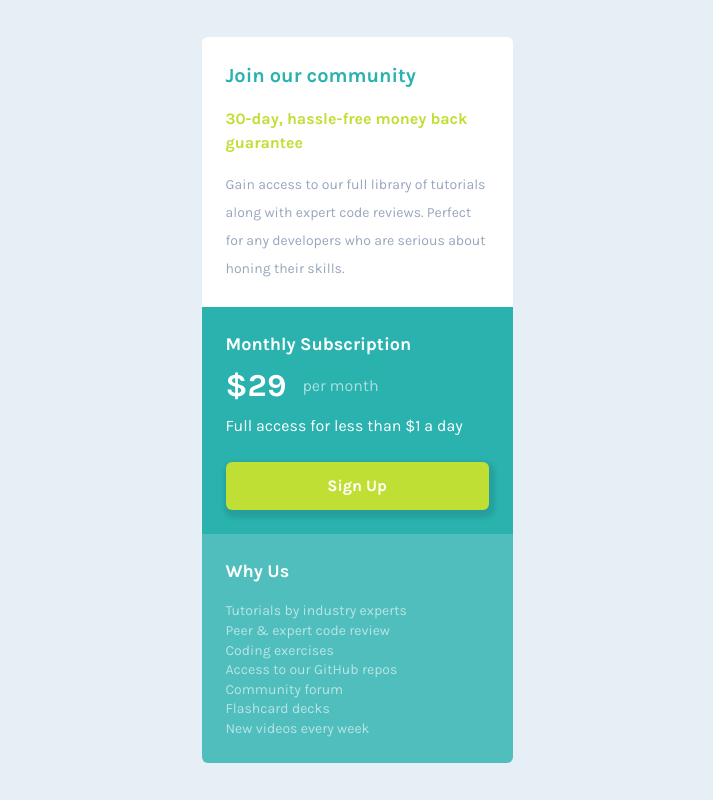
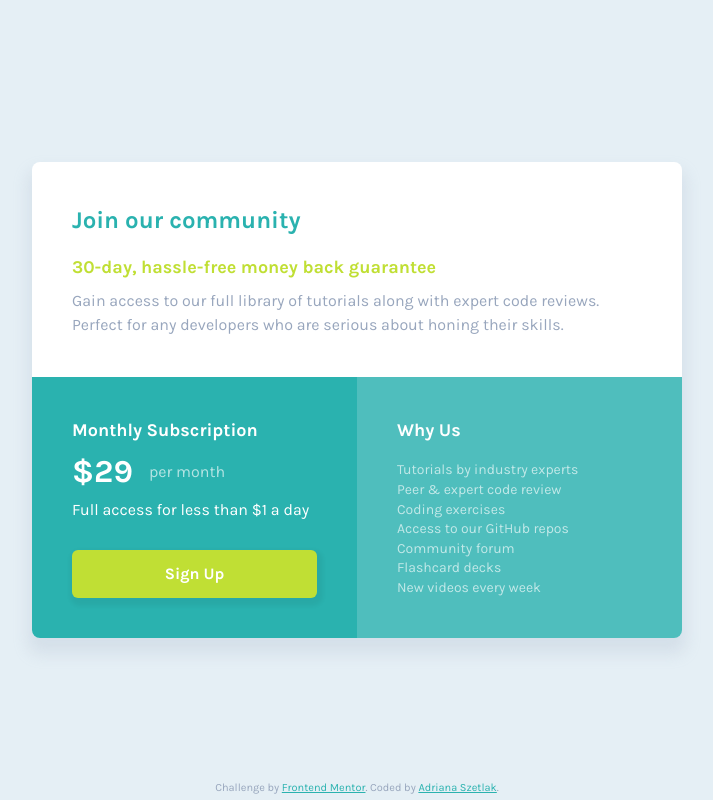
Before and after one commit to AdrianaMagdalena/single-price-component, a plain HTML site: page index.html in a window 1280 px wide. Shown: the whole page, without its empty margins (283-996 px from the left). Drawn offline with Linux system fonts and the light colour scheme.

Commit message:
Add design for tablets & desktops - same desing

```diff
--- a/index.html
+++ b/index.html
@@ -55,13 +55,13 @@
         </div>
       </article>
     </main>
-    <footer>
-      <p class="attribution">
-        Challenge by
-        <a href="https://www.frontendmentor.io?ref=challenge" target="_blank"
-          >Frontend Mentor</a
-        >. Coded by <a href="#">Your Name Here</a>.
-      </p>
+    <footer class="attribution-section">
+        <p class="attribution">
+          Challenge by
+          <a href="https://www.frontendmentor.io?ref=challenge" target="_blank"
+            >Frontend Mentor</a>. Coded by
+          <a href="https://www.frontendmentor.io/profile/AdrianaMagdalena"
+            >Adriana Szetlak</a>.</p>
     </footer>
   </body>
 </html>
--- a/styles.css
+++ b/styles.css
@@ -4,7 +4,7 @@
   --clr-accent-550: hsl(71, 73%, 54%);
 
   --fclr-main-1000: hsl(0, 100%, 100%);
-  --fclr-secondary-transparent: hsla(0, 100%, 100%, 0.6);
+  --fclr-secondary-transparent: hsla(0, 100%, 100%, 0.65);
   --clr-neutral-900: hsl(204, 43%, 93%);
   --clr-neutral-600: hsl(218, 22%, 67%);
 
@@ -60,20 +60,23 @@ h6 {
 /* End of CSS Reset */
 
 body {
+  display: flex;
+  flex-direction: column;
+  justify-content: center;
+  align-items: center;
+  position: relative;
   padding: 2rem;
   background-color: var(--clr-neutral-900);
+  font-family: var(--ff);
   color: white;
-  font-family: var(--ff);
-  display: flex;
-  align-items: center;
-  justify-content: center;
 }
 
 main {
   display: grid;
+  max-width: calc(375px - 4rem);
   border-radius: 0.375rem;
   overflow: hidden;
-  max-width: calc(375px - 4rem);
+  box-shadow: 0 12px 16px 4px hsla(218, 22%, 67%, 0.2);
 }
 
 article {
@@ -91,19 +94,19 @@ article {
 }
 
 .card-white__title {
+  font-size: 1.25rem;
   color: var(--clr-primary-400);
-  font-size: 1.25rem;
 }
 
 .accent-text {
+  font-weight: 700;
   color: var(--clr-accent-550);
-  font-weight: 700;
 }
 
 .grey-text {
-  color: var(--clr-neutral-600);
   font-size: 0.875rem;
   line-height: 2;
+  color: var(--clr-neutral-600);
 }
 
 .title {
@@ -131,14 +134,14 @@ article {
 }
 
 .btn {
+  background-color: var(--clr-accent-550);
+  padding: 0.75em 3em;
   border: 0;
-  padding: 0.75em 3em;
-  background-color: var(--clr-accent-550);
+  border-radius: 0.375rem;
+  box-shadow: 2px 4px 4px 4px rgba(0, 0, 0, 0.05);
+  margin-top: 0.5rem;
+  font-weight: 700;
   color: var(--fclr-main-1000);
-  font-weight: 700;
-  border-radius: 0.375rem;
-  box-shadow: 2px 4px 4px 4px rgba(0, 0, 0, 0.1);
-  margin-top: 0.5rem;
 }
 
 .card-light {
@@ -147,15 +150,68 @@ article {
 
 .card-light .container {
   font-size: 0.875rem;
+  line-height: 1.4;
   color: var(--fclr-secondary-transparent);
-  line-height: 1.4;
 }
 
-.attribution {
-  display: none;
+@media screen and (min-width: 600px) {
+  main {
+    grid-template-columns: 1fr 1fr;
+    width: calc(100% - 4rem);
+    max-width: 650px;
+    border-radius: 0.5rem;
+  }
+
+  article {
+    padding: 2.5rem;
+  }
+
+  .card-white {
+    grid-column-start: 1;
+    grid-column-end: 3;
+  }
+
+  .d-flex {
+    display: flex;
+    flex-direction: column;
+    gap: 0;
+  }
+
+  .card-white__title {
+    font-size: 1.5rem;
+    margin-bottom: 1rem;
+  }
+
+  .accent-text {
+    font-size: 1.125rem;
+    margin-bottom: 0.5rem;
+  }
+
+  .grey-text {
+    font-size: 1rem;
+    line-height: 1.5;
+  }
+
+  .title {
+    margin-bottom: 1rem;
+  }
+
+  .d-flex-row {
+    margin-bottom: 0.125rem;
+  }
+
+  .btn {
+    margin-top: auto;
+  }
+}
+
+.attribution-section {
+  position: absolute;
+  bottom: 0.25rem;
   font-size: 11px;
   text-align: center;
+  color: var(--clr-neutral-600);
 }
 .attribution a {
-  color: hsl(228, 45%, 44%);
+  color: var(--clr-primary-400);
 }
```
